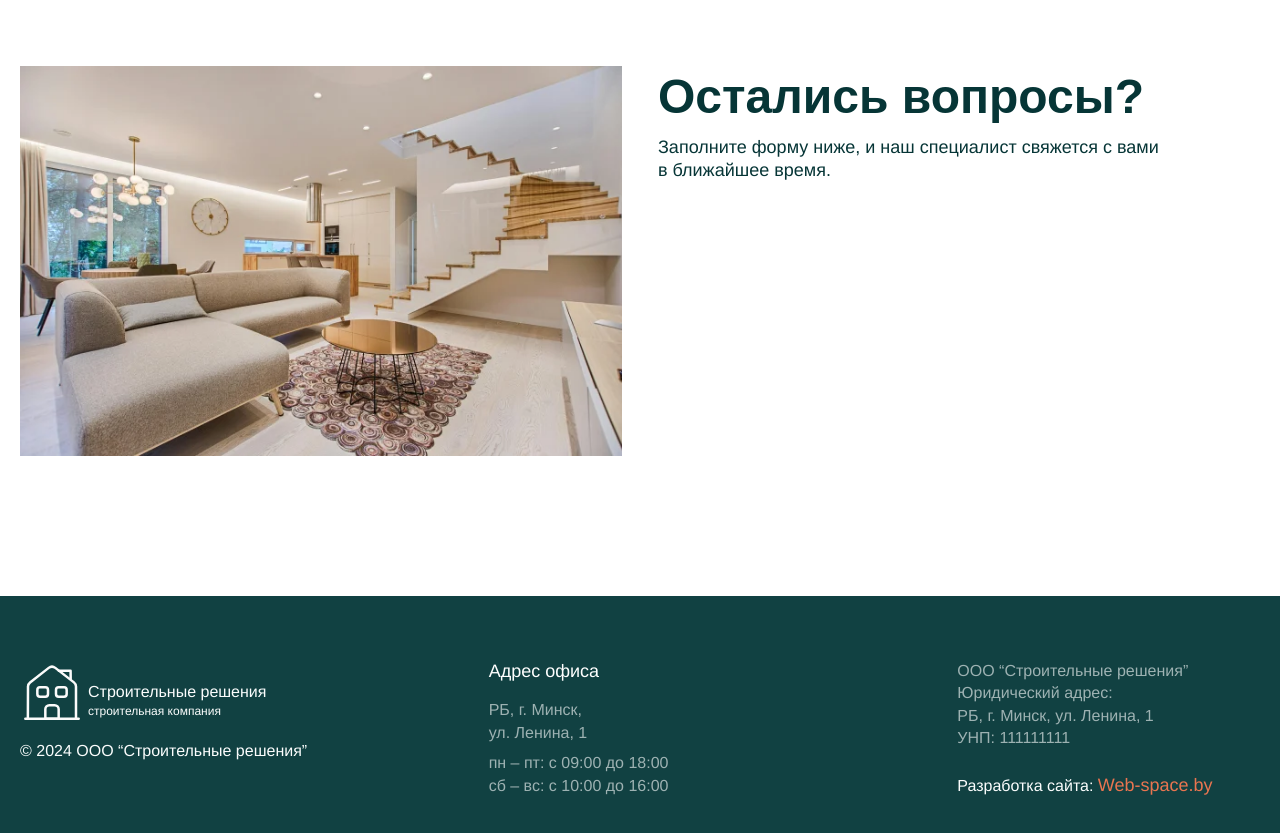
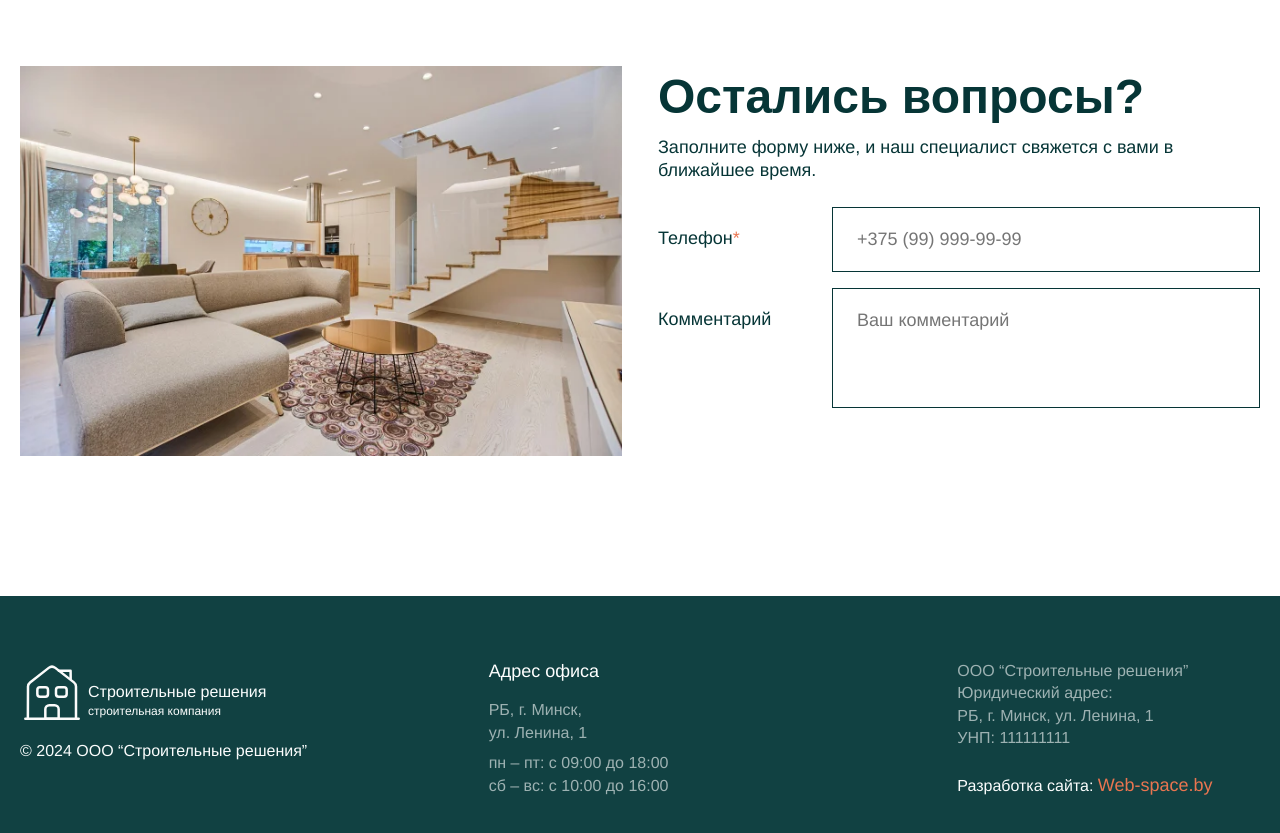
Before and after one commit to DiMoNiO04/test-web-space, a Next.js app: page / in a window 1280 px wide. Shown: the part 1620-2453 px from the top of the page. Built offline with nearby package versions, Linux system fonts and the light colour scheme.

Commit message:
feat: add input ui element

```diff
--- a/src/components/sections/questions/Questions.module.scss
+++ b/src/components/sections/questions/Questions.module.scss
@@ -13,4 +13,5 @@
   @include helvetica18;
   color: $accent2700;
   max-width: 544px;
+  margin-bottom: 24px;
 }
--- a/src/components/sections/questions/Questions.tsx
+++ b/src/components/sections/questions/Questions.tsx
@@ -1,8 +1,33 @@
-import React from 'react';
+'use client';
+
+import React, { useState } from 'react';
 import styles from './Questions.module.scss';
 import Image from 'next/image';
+import { Input } from '@/components/ui';
+import { EInputType } from '@/components/ui/input/Input';
+
+interface IFormData {
+  phone: string | null;
+  comment: string | null;
+  isAgree: boolean;
+}
 
 const Questions: React.FC = () => {
+  const [formData, setFormData] = useState<IFormData>({
+    phone: null,
+    comment: null,
+    isAgree: false,
+  });
+
+  const handleInputChange = (e: React.ChangeEvent<HTMLInputElement | HTMLTextAreaElement>) => {
+    const { name, value } = e.target;
+
+    setFormData((prevData) => ({
+      ...prevData,
+      [name]: value || null,
+    }));
+  };
+
   return (
     <section>
       <div className="container">
@@ -13,8 +38,28 @@ const Questions: React.FC = () => {
           <div className={styles.form}>
             <h2 className={styles.title}>Остались вопросы?</h2>
             <p className={styles.description}>
-              Заполните форму ниже, и наш специалист свяжется с вами в ближайшее время.
+              Заполните форму ниже, и наш специалист свяжется с вами в ближайшее время.
             </p>
+            <Input
+              label="Телефон"
+              name="phone"
+              placeholder="+375 (99) 999-99-99"
+              required={true}
+              type={EInputType.PHONE}
+              value={formData.phone || ''}
+              onChange={handleInputChange}
+              isFlex={true}
+            />
+            <Input
+              label="Комментарий"
+              name="comment"
+              placeholder="Ваш комментарий"
+              required={false}
+              type={EInputType.TEXTAREA}
+              value={formData.comment || ''}
+              onChange={handleInputChange}
+              isFlex={true}
+            />
           </div>
         </div>
       </div>
--- a/src/components/ui/index.ts
+++ b/src/components/ui/index.ts
@@ -1,6 +1,7 @@
 export { default as Logo } from './logo/Logo';
 export { default as AddressOffice } from './addressOffice/AddressOffice';
 export { default as WorkTime } from './workTime/WorkTime';
+export { default as Input } from './input/Input';
 
 export { default as Button } from './button/Button';
 export { EButtonClass, EButtonType } from './button/Button';
--- /dev/null
+++ b/src/components/ui/input/Input.module.scss
@@ -0,0 +1,44 @@
+.input,
+.textarea {
+  @include helvetica18;
+  border: 1px solid $accent2700;
+  padding: 20px 24px;
+  transition: color 0.2s ease, border-color 0.2s ease;
+  width: 100%;
+  max-width: 428px;
+
+  &:disabled {
+    border-color: $grey;
+  }
+
+  &:focus {
+    border-color: $accent500;
+  }
+
+  &:valid:not(:placeholder-shown) {
+    border-color: $accent500;
+    color: $accent2700;
+  }
+}
+
+.textarea {
+  height: 120px;
+}
+
+.block {
+  @include mb(16px);
+}
+
+.blockFlex {
+  @include flexStartBetween;
+}
+
+.label {
+  @include helvetica18;
+  margin-top: 20px;
+  color: $accent2700;
+
+  span {
+    color: $accent500;
+  }
+}
--- /dev/null
+++ b/src/components/ui/input/Input.tsx
@@ -0,0 +1,69 @@
+import React from 'react';
+import styles from './Input.module.scss';
+
+export enum EInputType {
+  TEXT = 'text',
+  EMAIL = 'email',
+  PASSWORD = 'password',
+  PHONE = 'tel',
+  RADIO = 'radio',
+  CHECKBOX = 'checkbox',
+  DATE = 'date',
+  FILE = 'file',
+  NUMBER = 'number',
+  TEXTAREA = 'textarea',
+}
+
+interface IInputProps {
+  label: string;
+  name?: string;
+  value: string;
+  onChange?: (e: React.ChangeEvent<HTMLInputElement | HTMLTextAreaElement>) => void; // Обновлено для поддержки textarea
+  placeholder?: string;
+  required?: boolean;
+  type?: EInputType;
+  isFlex?: boolean;
+}
+
+const Input: React.FC<IInputProps> = ({
+  label,
+  name,
+  value,
+  onChange,
+  placeholder,
+  required = true,
+  type = EInputType.TEXT,
+  isFlex = false,
+}) => {
+  return (
+    <div className={`${styles.block} ${isFlex && styles.blockFlex}`}>
+      <p className={styles.label}>
+        {label}
+        <span>{required ? '*' : ''}</span>
+      </p>
+      {type === EInputType.TEXTAREA ? (
+        <textarea
+          name={name}
+          value={value}
+          onChange={onChange}
+          placeholder={placeholder}
+          required={required}
+          className={styles.textarea}
+        />
+      ) : (
+        <input
+          type={type}
+          name={name}
+          value={value}
+          onChange={onChange}
+          placeholder={placeholder}
+          required={required}
+          className={styles.input}
+          pattern="[+]{1}[0-9]{11,14}"
+        />
+      )}
+    </div>
+  );
+};
+
+export default Input;
```
Also changed, not shown: .eslintrc.json.
